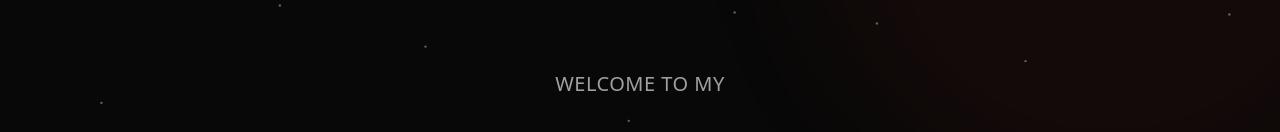
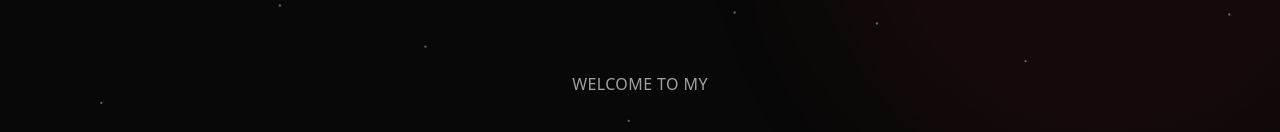
Before and after one commit to sarahsarahsarahX3/Personal-website-, a Next.js app: page / in a window 1280 px wide. Shown: the part 230-362 px from the top of the page. Built offline with nearby package versions, Linux system fonts and the light colour scheme; a web font is replaced by a local one.

Commit message:
update hero

```diff
--- a/app/components/home/Hero.tsx
+++ b/app/components/home/Hero.tsx
@@ -23,7 +23,7 @@ export function Hero() {
                             initial={{ y: "100%" }}
                             animate={{ y: 0 }}
                             transition={{ duration: 1, ease: [0.16, 1, 0.3, 1] }}
-                            className="w-full text-center text-text-secondary text-lg md:text-xl font-light tracking-wide"
+                            className="w-full text-center text-text-secondary text-lg md:text-base font-light tracking-wide"
                         >
                             WELCOME TO MY
                         </motion.p>
```
